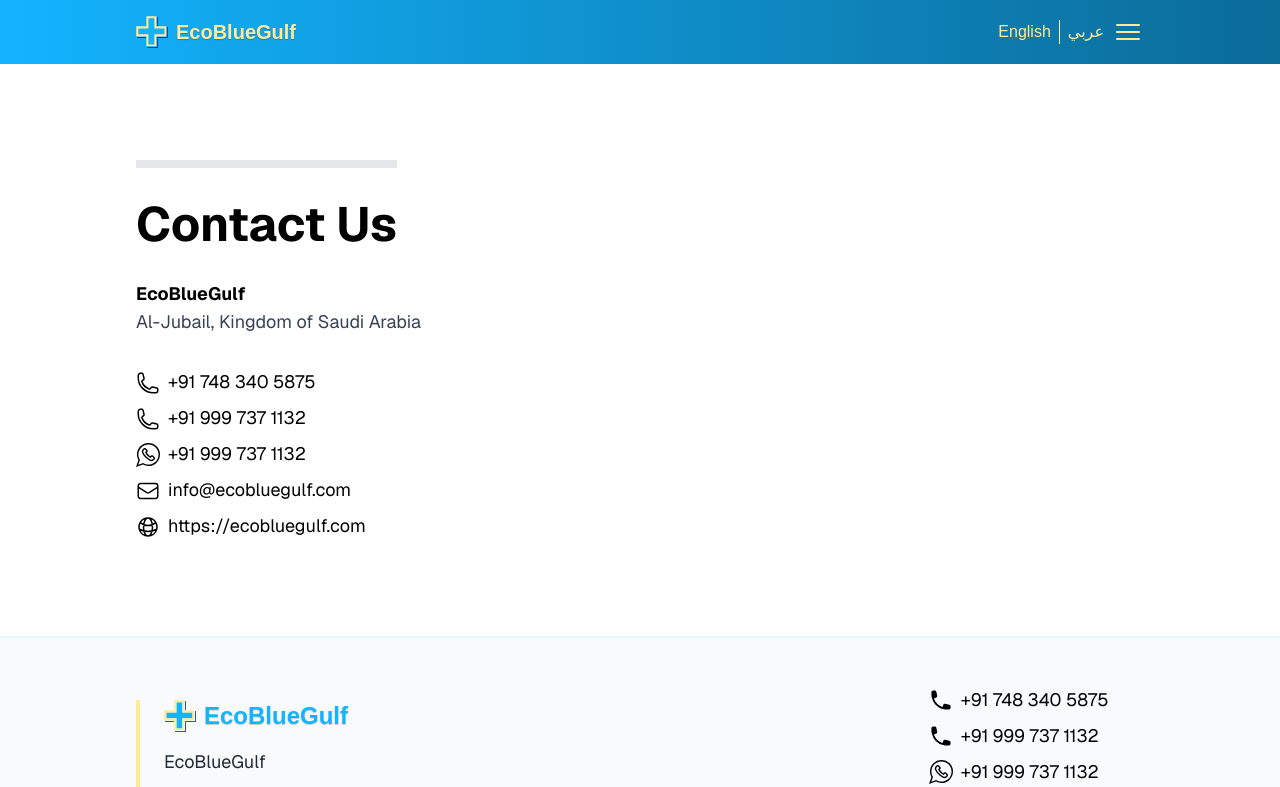
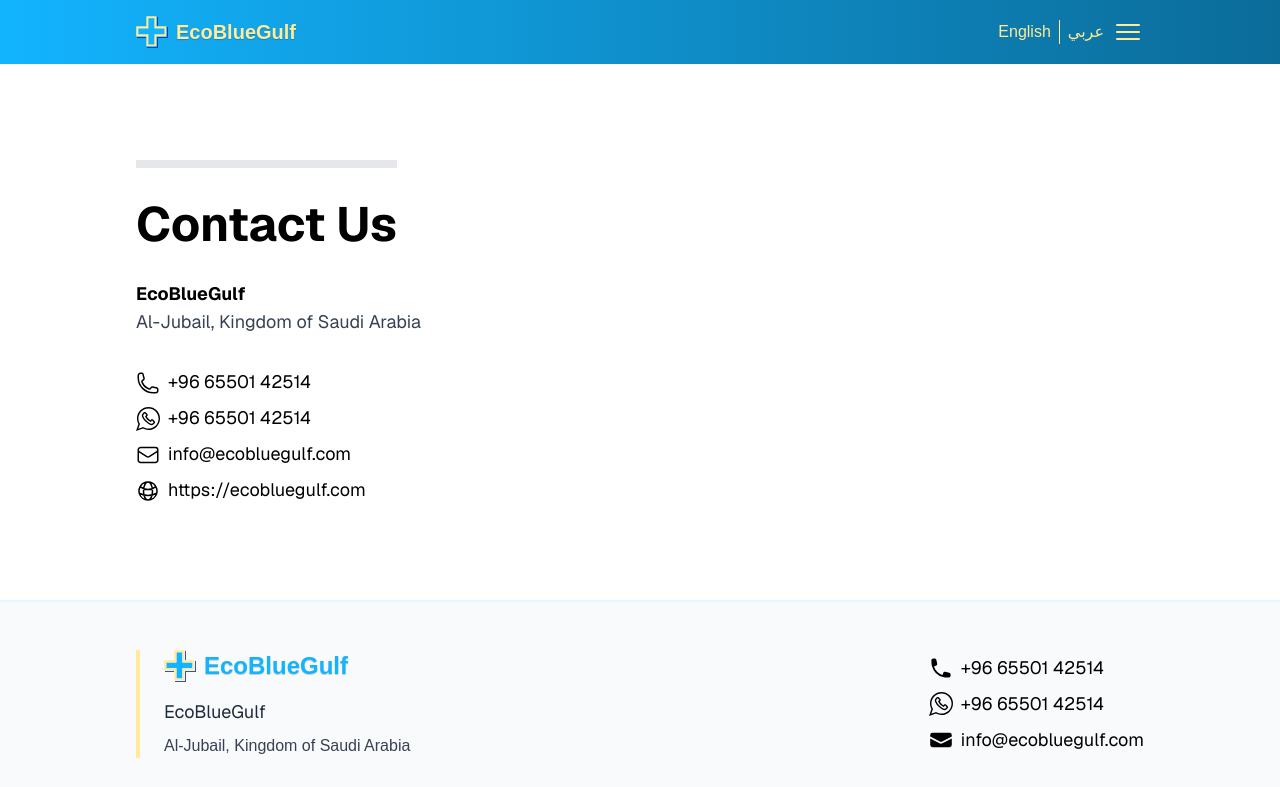
Before and after one commit to ContraHacker/ecobluegulf, a Next.js app: page /en/contact in a window 1280 px wide. Shown: the top 787 px of the page. Built offline with nearby package versions, Linux system fonts and the light colour scheme.

Commit message:
update contact numbers

```diff
--- a/app/[lang]/contact/page.tsx
+++ b/app/[lang]/contact/page.tsx
@@ -31,13 +31,10 @@
 
         <ul className="mt-8 text-lg space-y-2">
           <li className="hover:text-primary transition-colors">
-            <PhoneIcon className="size-6 inline mr-2" />+91 748 340 5875
+            <PhoneIcon className="size-6 inline mr-2" />+96 65501 42514
           </li>
           <li className="hover:text-primary transition-colors">
-            <PhoneIcon className="size-6 inline mr-2" />+91 999 737 1132
-          </li>
-          <li className="hover:text-primary transition-colors">
-            <Image alt='WhatsApp' src='/whatsapp.svg' width={24} height={24} className="inline mr-2" />+91 999 737 1132
+            <Image alt='WhatsApp' src='/whatsapp.svg' width={24} height={24} className="inline mr-2" />+96 65501 42514
           </li>
           <li className="hover:text-primary transition-colors">
             <EnvelopeIcon className="size-6 inline mr-2" />info@ecobluegulf.com
--- a/components/Footer.tsx
+++ b/components/Footer.tsx
@@ -35,13 +35,10 @@
         <div>
           <ul className="space-y-2 font-sans text-lg">
             <li className="flex items-center gap-x-2">
-              <PhoneIcon className="size-6" />+91 748 340 5875
+              <PhoneIcon className="size-6" />+96 65501 42514
             </li>
             <li className="flex items-center gap-x-2">
-              <PhoneIcon className="size-6" />+91 999 737 1132
-            </li>
-            <li className="flex items-center gap-x-2">
-              <Image alt='WhatsApp' src='/whatsapp.svg' width={24} height={24} />+91 999 737 1132
+              <Image alt='WhatsApp' src='/whatsapp.svg' width={24} height={24} />+96 65501 42514
             </li>
             <li className="flex items-center gap-x-2">
               <EnvelopeIcon className="size-6" />info@ecobluegulf.com
```
